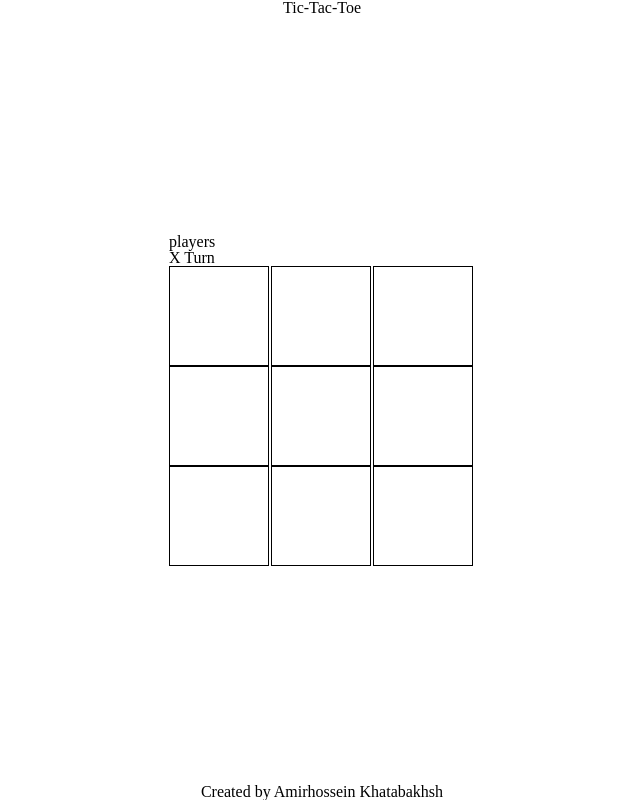
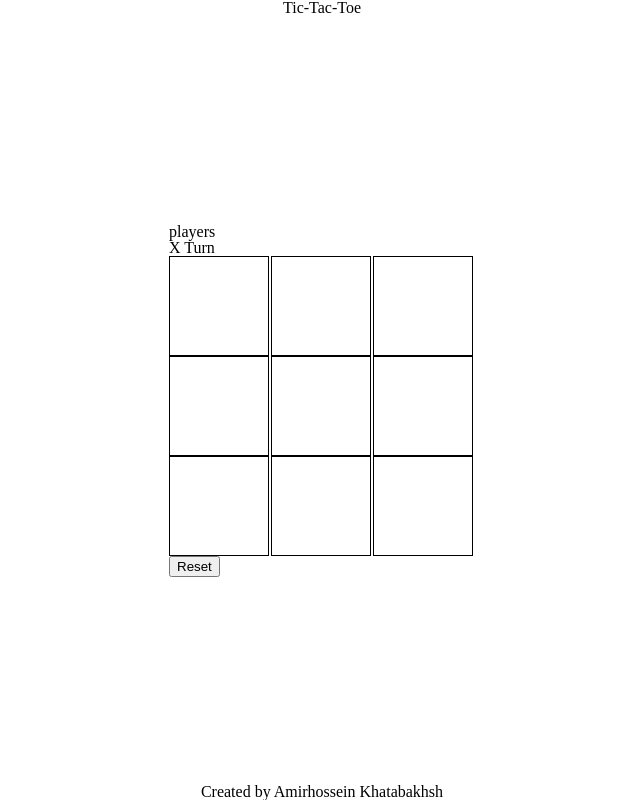
Before and after one commit to khatabakhsh/xo-react, a React (Create React App) app: page / in a window 1280 px wide. Shown: the whole page, without its empty margins (318-958 px from the left). Built offline with nearby package versions, Linux system fonts and the light colour scheme; the HTML template or start-up script is replaced by a standard one.

Commit message:
add reset button

```diff
--- a/src/containers/main/Main.jsx
+++ b/src/containers/main/Main.jsx
@@ -1,9 +1,10 @@
 /* eslint-disable no-unused-expressions */
 import React, { useState } from 'react';
 import Game from '../game/Game';
+import { Button } from '../../components';
 
 function Main() {
-  const [squares, setSquares] = useState({
+  const initialSquares = {
     1: '',
     2: '',
     3: '',
@@ -13,7 +14,8 @@ function Main() {
     7: '',
     8: '',
     9: '',
-  });
+  };
+  const [squares, setSquares] = useState(initialSquares);
   const level = Object.values(squares).filter((item) => item !== '').length;
   const turn = level % 2 === 0 ? 'X' : 'O';
   let end = level === 9;
@@ -53,6 +55,11 @@ function Main() {
         <div>{!end ? `${turn} Turn` : `player ${turn} won`}</div>
       </div>
       <Game squares={squares} setSquares={setSquares} turn={turn} win={win} />
+      <Button
+        type="button"
+        text="Reset"
+        onClick={() => setSquares(initialSquares)}
+      />
     </main>
   );
 }
```
